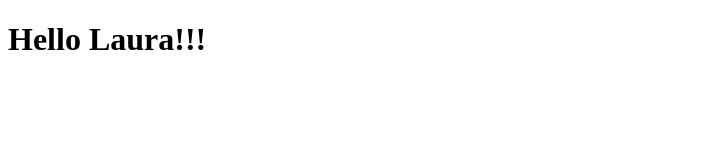
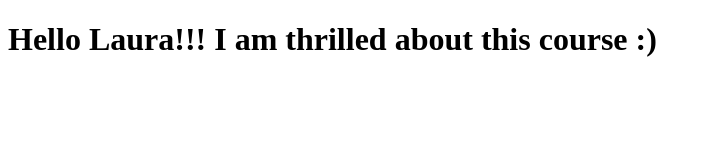
Before and after one commit to laurajebelean/coursera-angular, a plain HTML site: page index.html in a window 1280 px wide. Shown: the whole page, without its empty margins (0-711 px from the left). Drawn offline with Linux system fonts and the light colour scheme.

Commit message:
New version of web file

```diff
--- a/index.html
+++ b/index.html
@@ -5,6 +5,6 @@
     <title>Hello Coursera</title>
   </head>
   <body>
-    <h1>Hello Laura!!!</h1>
+    <h1>Hello Laura!!! I am thrilled about this course :)</h1>
   </body>
 </html>
```
